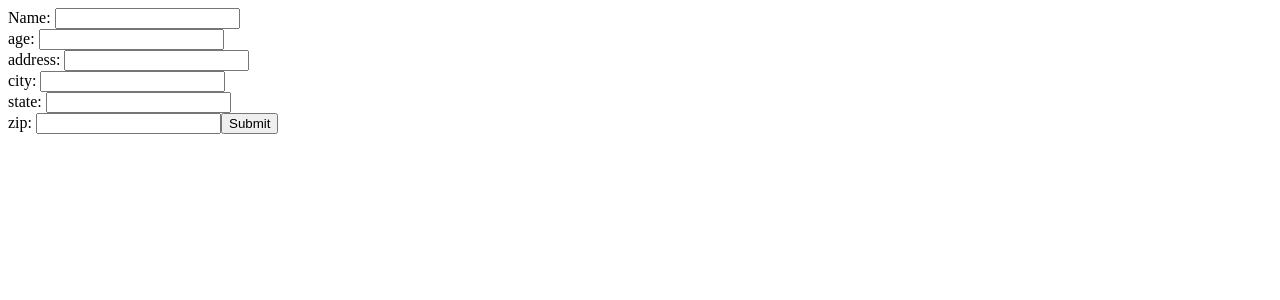
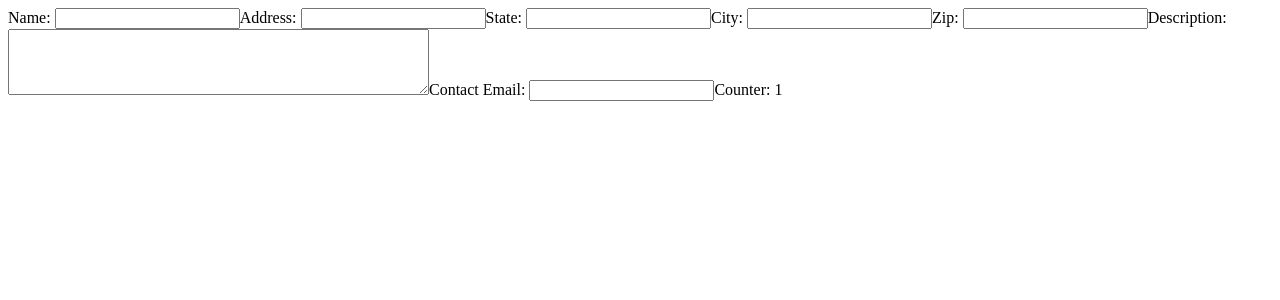
Before and after one commit to BDventures/BDventures, a React app in the folder client/: page / in a window 1280 px wide. Shown: the top 300 px of the page. Built offline with nearby package versions, Linux system fonts and the light colour scheme; the HTML template or start-up script is replaced by a standard one.

Commit message:
[edit] fixing react lifecycle hooks

```diff
--- a/client/src/components/App.jsx
+++ b/client/src/components/App.jsx
@@ -1,6 +1,6 @@
 import React, {Component} from "react";
 import User from './User/index';
-import SmartComponent from './User/SmartComponent'
+// import SmartComponent from './User/SmartComponent'
 
 class App extends Component {
   constructor() {
@@ -9,8 +9,8 @@ class App extends Component {
   render() {
     return(
       <div>
-        {/* <User/> */}
-        <SmartComponent/>
+        <User/>
+        {/* <SmartComponent/> */}
       </div>
     )
   }
--- a/client/src/components/User/SmartComponentChild.jsx
+++ b/client/src/components/User/SmartComponentChild.jsx
@@ -8,7 +8,7 @@ class SmartComponentChild extends Component {
     const {name, age} = this.props.userInfo
 
     this.state = {
-      name: name,
+      name: '',
       age: age,
       text: '',
       parentComponent: false
@@ -29,16 +29,18 @@ class SmartComponentChild extends Component {
   }
 
   componentWillUpdate(newProps, newState) {
-    console.log(newProps, 'new props')
-    console.log(newState, 'new state')
+    console.log(newProps, 'new props') //new props that will update
+    console.log(newState, 'new state') //new state that will update
   }
 
   componentDidUpdate(prevProps, prevState) {
-    console.log(prevProps, 'prev props')
-    console.log(prevState, 'prev state')
+    console.log(this.props, 'this is this.props')
+    console.log(prevProps, 'prev props') //state from parent component
+    console.log(prevState, 'prev state') //previous state before when im typing
   }
 
   render() {
+    // console.log(this.props.userInfo, 'what is this')
     const {name, age} =this.state
     return(
       <div>
@@ -49,7 +51,8 @@ class SmartComponentChild extends Component {
           </li>
         </ul>
 
-        <input type="text" name="text" onChange={(e) => {this.addToNames(e)}}></input>
+        {/* <input type="text" name="name"></input> */}
+        <input type="text" name="name" onChange={(e) => {this.addToNames(e)}}></input>
         <button onClick={() => {this.buttonClick()}}></button></div>}
       </div>
     )
--- a/client/src/components/User/UserRegister.jsx
+++ b/client/src/components/User/UserRegister.jsx
@@ -1,65 +1,51 @@
 import React, { Component } from "react";
-import LandingPage from "../LandingPage";
 
 class UserRegister extends Component {
-  constructor() {
-    super();
+  constructor(props) {
+    super(props);
 
     this.state = {
-      name: "",
-      address: "",
-      state: "",
-      city: "",
-      zip: null,
-      description: "",
-      contactEmail: "",
-      userLoggedIn: false
-    };
+      counter: 1
+    }
   }
 
-  updateInfo(e) {
-    this.setState({
-      [e.target.name]: e.target.value
-    });
+  handleStateChange(e) {
+    this.props.updateInfo(e)
   }
 
-  submitUserInfo() {
-    this.setState({
-      userLoggedIn: !this.state.userLoggedIn
-    });
+  componentWillUpdate(newProps, newState) {
+    console.log(newProps, 'new props') //new props that will update
+    console.log(newState, 'new state') //new state that will update
+  }
+
+  componentDidUpdate(prevProps, prevState) {
+    // console.log(this.props, 'this is this.props')
+    if(this.props.stateInfo.name !== prevProps.stateInfo.name) {
+      this.setState({
+        counter: this.state.counter+1
+      })
+    }
+    console.log(prevProps, 'prev props') //state from parent component
+    console.log(prevState, 'prev state') //previous state before when im typing
   }
 
   render() {
     return (
       <div className="user_parent">
-        {this.state.userLoggedIn ? (
-          <LandingPage />
-        ) : (
           <form
             className="user_register"
-            onChange={e => {
-              this.updateInfo(e);
-            }}
           >
-            <label className='user_register_label'>
-              Name: <input type="text" name="name" />
+            <label className='user_register_label' onChange={(e) => {this.handleStateChange(e)}}>
+              Name: <input type="text" name="name"/>
               Address: <input type="text" name="address" />
               State: <input type="text" name="state" />
               City: <input type="text" name="city" />
               Zip: <input type="text" name="zip" />
               Description: <textarea rows="4" cols="50" name="description" />
               Contact Email: <input type="text" name="contactEmail" />
-              <button
-                type="button"
-                onClick={() => {
-                  this.submitUserInfo();
-                }}
-              >
-                Submit
-              </button>
+              Counter: {this.state.counter}
             </label>
           </form>
-        )}
       </div>
     );
   }
--- a/client/src/components/User/index.jsx
+++ b/client/src/components/User/index.jsx
@@ -1,12 +1,36 @@
 import React, {Component} from 'react';
 import UserRegister from './UserRegister';
 
-const User = () => {
-  return(
-    <div>
-      <UserRegister/>
-    </div>
-  )
+class User extends Component {
+  constructor(props) {
+    super(props)
+
+    this.state = {
+      name: "",
+      address: "",
+      state: "",
+      city: "",
+      zip: null,
+      description: "",
+      contactEmail: "",
+      userLoggedIn: false
+    }
+  }
+
+  updateInfo(e) {
+    this.setState({
+      [e.target.name]: e.target.value
+    });
+  }
+
+  render() {
+    console.log(this.state, 'this is state from user parent')
+    return(
+      <div>
+        <UserRegister stateInfo={this.state} updateInfo={(e) => {this.updateInfo(e)}}/>
+      </div>
+    )
+  }
 }
 
 export default User;
```
